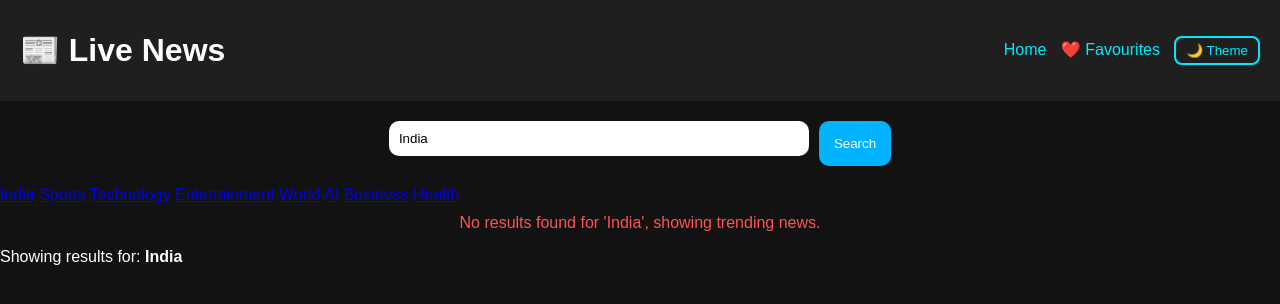
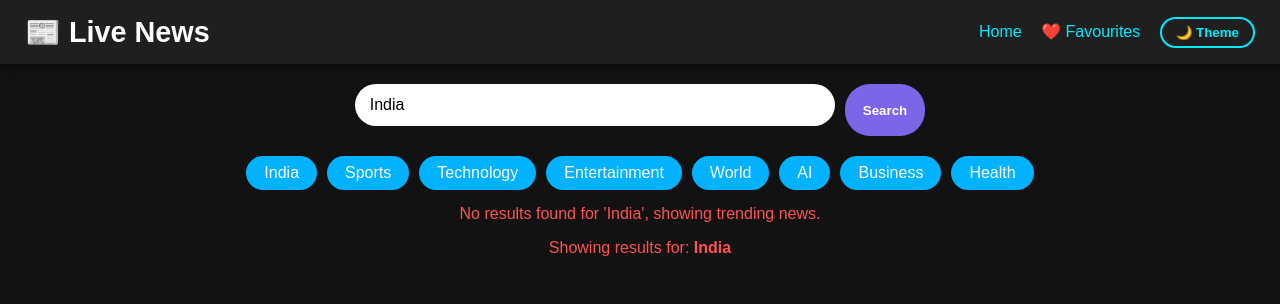
Before and after one commit to priyam-1777/live-news-app, a Flask app: page /search?query=India in a window 1280 px wide. Shown: the top 304 px of the page. Run offline with Flask 3, Linux system fonts and the light colour scheme; data that the repository does not hold is empty.

Commit message:
Update style.css

```diff
--- a/static/style.css
+++ b/static/style.css
@@ -1,25 +1,31 @@
 /* ---------- Base ---------- */
 body {
   margin: 0;
-  font-family: Poppins, sans-serif;
+  font-family: 'Poppins', sans-serif;
   background: #121212;
-  color: white;
+  color: #fff;
   transition: background 0.3s, color 0.3s;
 }
 
 header {
   background: #1f1f1f;
-  padding: 10px 20px;
+  padding: 15px 25px;
   display: flex;
   justify-content: space-between;
   align-items: center;
   flex-wrap: wrap;
+  box-shadow: 0 2px 8px rgba(0,0,0,0.5);
+}
+
+header h1 {
+  font-size: 1.8rem;
+  margin: 0;
 }
 
 header a {
   color: #00eaff;
   text-decoration: none;
-  margin-left: 10px;
+  margin-left: 15px;
   transition: color 0.3s;
 }
 
@@ -31,10 +37,10 @@ header a:hover {
   background: none;
   border: 2px solid #00eaff;
   color: #00eaff;
-  padding: 5px 10px;
-  border-radius: 8px;
+  padding: 6px 14px;
+  border-radius: 25px;
   cursor: pointer;
-  margin-left: 10px;
+  margin-left: 15px;
   transition: all 0.3s;
 }
 
@@ -52,64 +59,118 @@ header a:hover {
 
 .search-box input {
   width: 60%;
-  max-width: 400px;
-  padding: 10px;
-  border-radius: 10px;
+  max-width: 450px;
+  padding: 12px 15px;
+  border-radius: 25px;
   border: none;
   margin-bottom: 10px;
+  font-size: 1rem;
 }
 
 button {
-  padding: 10px 15px;
-  border-radius: 10px;
+  padding: 12px 18px;
+  border-radius: 25px;
   border: none;
   cursor: pointer;
-  background: #00b2ff;
+  background: #7c66e7;
   color: white;
   margin-left: 10px;
-  transition: background 0.3s;
+  font-weight: 600;
+  transition: background 0.3s, transform 0.2s;
 }
 
 button:hover {
+  background: #314a56;
+  transform: translateY(-2px);
+}
+
+/* ---------- Suggestion Tags ---------- */
+.suggestion-tags {
+  display: flex;
+  flex-wrap: wrap;
+  gap: 10px;
+  justify-content: center;
+  margin: 10px 20px;
+}
+
+.tag {
+  background: #00b2ff;
+  padding: 8px 18px;
+  border-radius: 20px;
+  color: white;
+  cursor: pointer;
+  text-decoration: none;
+  font-weight: 500;
+  transition: 0.3s;
+}
+
+.tag:hover {
   background: #0088cc;
 }
 
+body.light .tag {
+  background: #0077aa;
+}
+
+body.light .tag:hover {
+  background: #005f88;
+}
+
+/* ---------- News Cards ---------- */
 .news-container {
   margin: 20px;
   display: grid;
   grid-template-columns: repeat(auto-fit, minmax(280px, 1fr));
-  gap: 15px;
+  gap: 18px;
 }
 
 .news-card {
   background: #242424;
-  border-radius: 10px;
+  border-radius: 15px;
   overflow: hidden;
-  padding: 10px;
-  transition: transform .3s, background .3s;
+  display: flex;
+  flex-direction: column;
+  transition: transform 0.3s, background 0.3s, box-shadow 0.3s;
+  box-shadow: 0 4px 12px rgba(0,0,0,0.3);
 }
 
 .news-card:hover {
   transform: scale(1.03);
+  box-shadow: 0 8px 20px rgba(0,0,0,0.5);
 }
 
 .news-card img {
   width: 100%;
-  height: 160px;
+  height: 180px;
   object-fit: cover;
-  border-radius: 8px;
+  border-top-left-radius: 15px;
+  border-top-right-radius: 15px;
+}
+
+.news-card h3 {
+  font-size: 1.1rem;
+  margin: 12px 10px 6px;
+  line-height: 1.3;
+}
+
+.news-card p {
+  font-size: 0.95rem;
+  margin: 0 10px 10px;
+  color: #ccc;
+  flex-grow: 1;
 }
 
 .actions {
-  margin-top: 10px;
+  margin: 10px;
   display: flex;
   justify-content: space-between;
+  align-items: center;
 }
 
 .fav-btn {
   background: none;
   border: none;
-  font-size: 1.3rem;
+  font-size: 1.4rem;
   cursor: pointer;
   transition: color 0.3s, transform 0.2s;
 }
@@ -119,9 +180,18 @@ button:hover {
 }
 
 .fav-btn.active {
-  color: red;
+  color: #ff4d6d;
 }
 
+/* ---------- Messages & Labels ---------- */
+.message, .result-label {
+  text-align: center;
+  margin-top: 15px;
+  font-weight: 500;
+  color: #ff5252;
+}
+
+/* ---------- Animations ---------- */
 .fade-in {
   animation: fade 0.6s ease-in-out;
 }
@@ -129,12 +199,6 @@ button:hover {
 @keyframes fade {
   from { opacity: 0; transform: translateY(10px); }
   to { opacity: 1; transform: translateY(0); }
-}
-
-.message {
-  text-align: center;
-  margin-top: 10px;
-  color: #ff5252;
 }
 
 /* ---------- Light Mode ---------- */
```
Also changed, not shown: other parts of static/style.css (+46 -1 lines).
